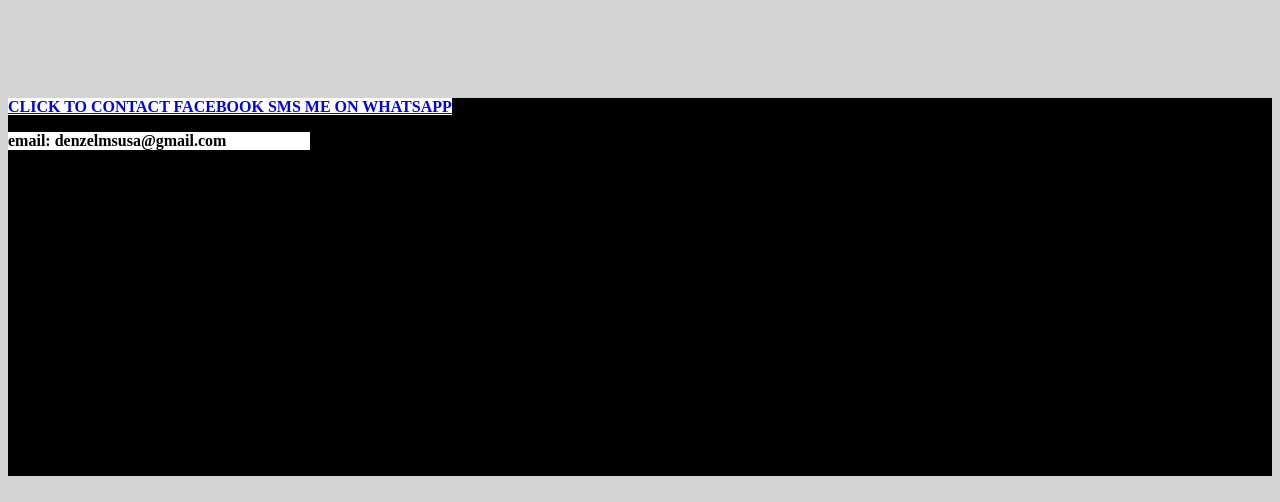
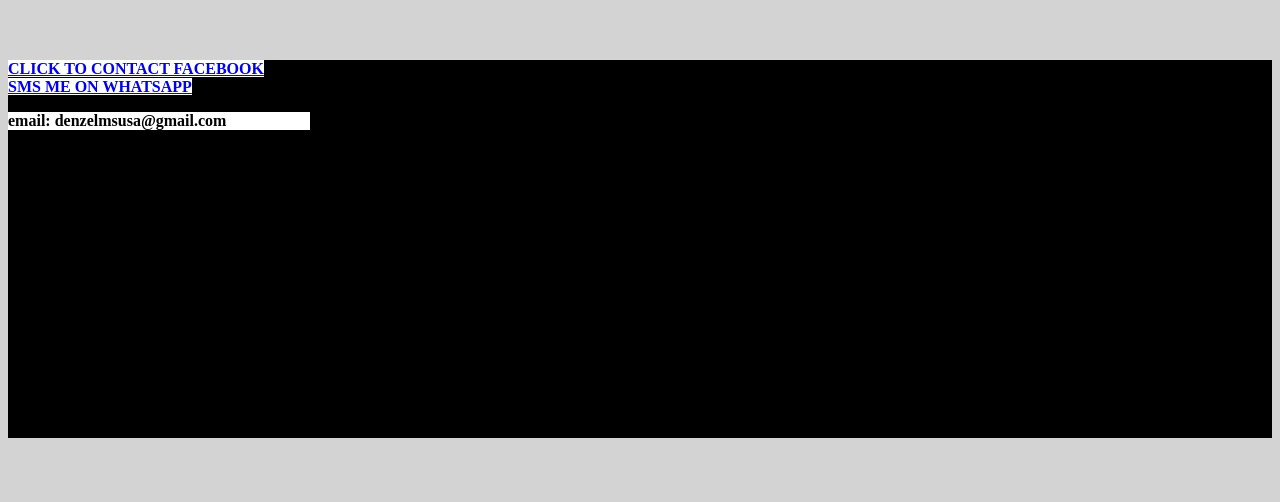
Before and after one commit to k1N5/Dogweb, a plain HTML site: page index.html in a window 1280 px wide. Shown: the part 1404-1906 px from the top of the page. After the commit the page ends 1868 px from the top, so only its background shows below. Drawn offline with Linux system fonts and the light colour scheme.

Commit message:
Update index.html

```diff
--- a/index.html
+++ b/index.html
@@ -82,8 +82,9 @@
 </center>
 
   <br>
-  <div class="dogsale" style="background-color: black;margin-top: 10cm;height: 10cm;">
+  <div class="dogsale" style="background-color: black;margin-top: 9cm;height: 10cm;">
     <a href="https://m.facebook.com/100023820242863/" style="background-color: white;width: 7cm;font-weight: bold;colo: black;">CLICK TO CONTACT FACEBOOK </a>
+      <br>
     <a href="https://wa.me/+263773654073"style="background-color: white; width: 8cm;font-weight: bold;">SMS ME ON WHATSAPP</a>
         <p style="background-color: white; width: 8cm;font-weight: bold;">email: denzelmsusa@gmail.com</p>
 </p>
```
